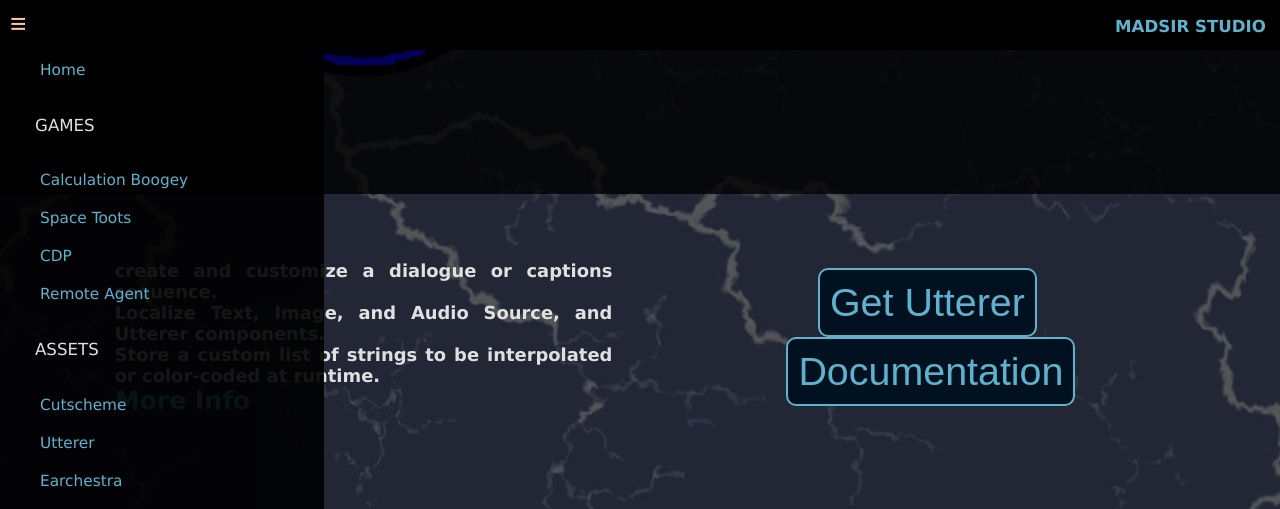
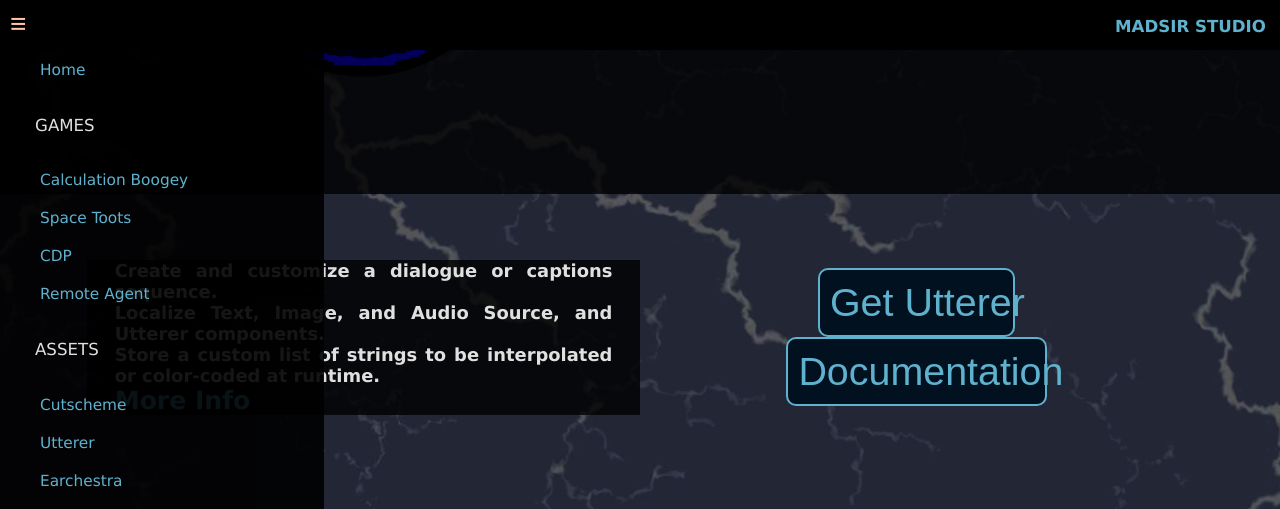
Before and after one commit to Madsir/madsirstudio.github.io, a Jekyll site: the page built from utterer/index.html, in a window 1280 px wide and 1400 px high, scrolled down 328 px. Shown: the top 509 px of the window. Built offline with Jekyll 4.4.1, drawn with Linux system fonts in a browser that asks for light colours.

Commit message:
Update index.html

```diff
--- a/utterer/index.html
+++ b/utterer/index.html
@@ -25,9 +25,9 @@ description: "Utterer is multi-faceted digital asset designed for use in Unity E
   font-size: 1.4em;
 }
 .fonter {
-margin-top: 2%;
-margin-bottom: 2%;
-width: 48%;
+margin-top: 5%;
+margin-bottom: 5%;
+background-color: rgb(0 0 0 / 0.8);
 }
 .iconic .bonter {
 margin-top: 2%;
@@ -37,16 +37,13 @@ width: 48%;
 .iconic .bonter img{
   width: 55%;
 }
-.fonter img{
-  width: 125%;
-}
+
 h5{
-  font-family: Verdana, sans-serif;
+  font-family: Geneva, Verdana, sans-serif;
   margin-left:5%;
   margin-right:5%;
   text-align: justify;
-	font-style: normal;
-
+  font-style: normal;
 }
 @media (max-width: 600px) {
 .iconic h5 {
@@ -105,7 +102,7 @@ width: 90%;
   margin-right:5%;
   align-items: center;
  justify-content: center;
- min-width: 75%;
+ width: 90%;
 }
 .iconic button:hover{
 	border: 2px solid #ffc3aa;
@@ -199,11 +196,13 @@ width: 90%;
 	<div class="iconic">
 	<div class="center">
 	<div class="bonter">
-  <h5>create and customize a dialogue or captions sequence.<br>
+		<div class="fonter">
+  <h5>Create and customize a dialogue or captions sequence.<br>
   Localize Text, Image, and Audio Source, and Utterer components.<br>
   Store a custom list of strings to be interpolated or color-coded at runtime.<br>
 	<a href="https://assetstore.unity.com/packages/tools/localization/utterer-215643">More Info</a>
 	</h5>
+		</div>
 	</div>
 	<div class="bonter">
 								<div class="center">
```
